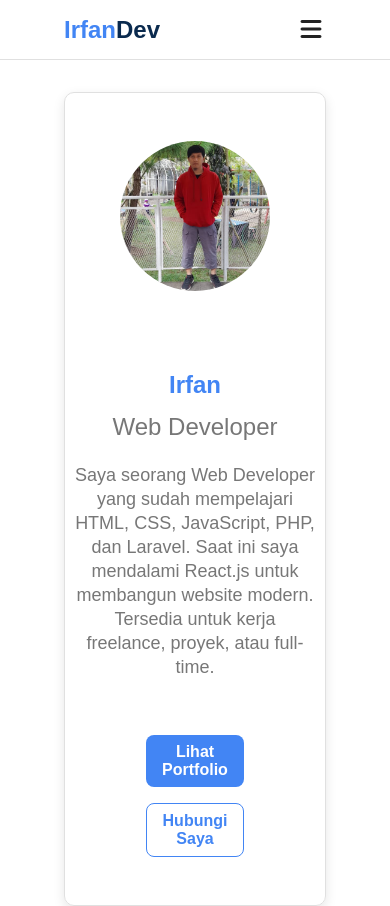
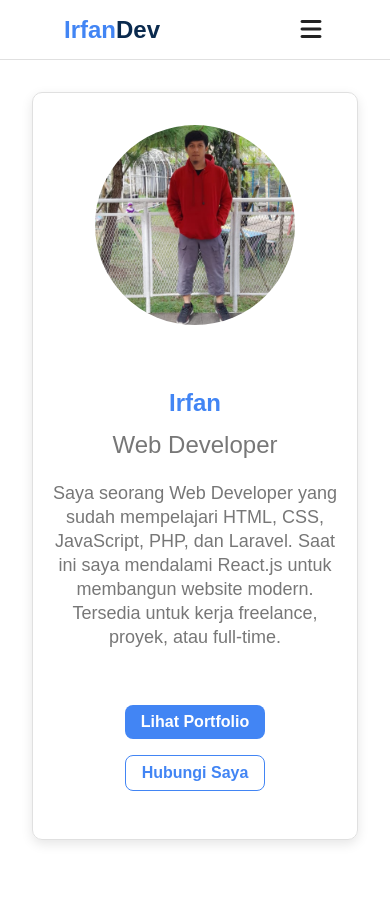
Before and after one commit to Irfan2202/myportfolio-reactjs, a React (Vite) app: page / in a window 390 px wide. Shown: the top 906 px of the page. Built offline with nearby package versions, Linux system fonts and the light colour scheme.

Commit message:
responsive

```diff
--- a/src/components/Navbar/Navbar.module.css
+++ b/src/components/Navbar/Navbar.module.css
@@ -52,7 +52,7 @@
   font-size: 1.5rem;
   color: #222;
 }
-@media screen and (max-width: 991px) {
+@media screen and (max-width: 992px) {
   .navLinks {
     display: flex;
     gap: 1rem;
--- a/src/index.css
+++ b/src/index.css
@@ -60,3 +60,8 @@ p {
   line-height: 1.5rem;
   color: var(--color-text-gray);
 }
+@media screen and (max-width: 768px) {
+  .container {
+    padding: 1rem;
+  }
+}
--- a/src/sections/About/About.module.css
+++ b/src/sections/About/About.module.css
@@ -34,7 +34,7 @@ section.about {
 .column {
   flex: 1 1 50%;
 }
-@media screen and (max-width: 991px) {
+@media screen and (max-width: 992px) {
   .content {
     margin: 1rem;
     padding: 1rem;
--- a/src/sections/Contact/Contact.module.css
+++ b/src/sections/Contact/Contact.module.css
@@ -25,7 +25,7 @@
 /* Media Queries (Layout) */
 /* ==================== */
 
-@media screen and (max-width: 991px) {
+@media screen and (max-width: 992px) {
   .row {
     gap: 2rem;
   }
--- a/src/sections/Hero/Hero.module.css
+++ b/src/sections/Hero/Hero.module.css
@@ -9,7 +9,7 @@
 .row {
   display: flex;
   flex-wrap: wrap;
-  margin: 2rem 5rem;
+  margin: 2rem 10rem;
   padding: 1rem 2rem;
   border: 1px solid #e0e0e0;
   border-radius: 10px;
@@ -27,7 +27,7 @@
 .column .img {
   display: block;
   flex: 0 0 30%;
-  margin: 2rem;
+  margin: 1rem;
 }
 
 .img {
@@ -41,7 +41,7 @@
 .heroContent h1,
 .heroButtons {
   flex: 0 0 100%;
-  margin: 1rem 4rem;
+  margin: 1rem;
 }
 
 .heroContent h1 {
@@ -85,7 +85,7 @@
   }
 
   .img {
-    width: 150px;
+    width: 200px;
     margin: 0 auto;
     display: block;
   }
@@ -107,7 +107,6 @@
     justify-content: center;
     align-items: center;
     text-align: center;
-    margin: 2rem 0;
   }
 
   .column {
@@ -126,7 +125,7 @@
   }
 
   .img {
-    margin: 1rem auto;
+    margin: 0.5rem auto;
     display: block;
   }
 
```
